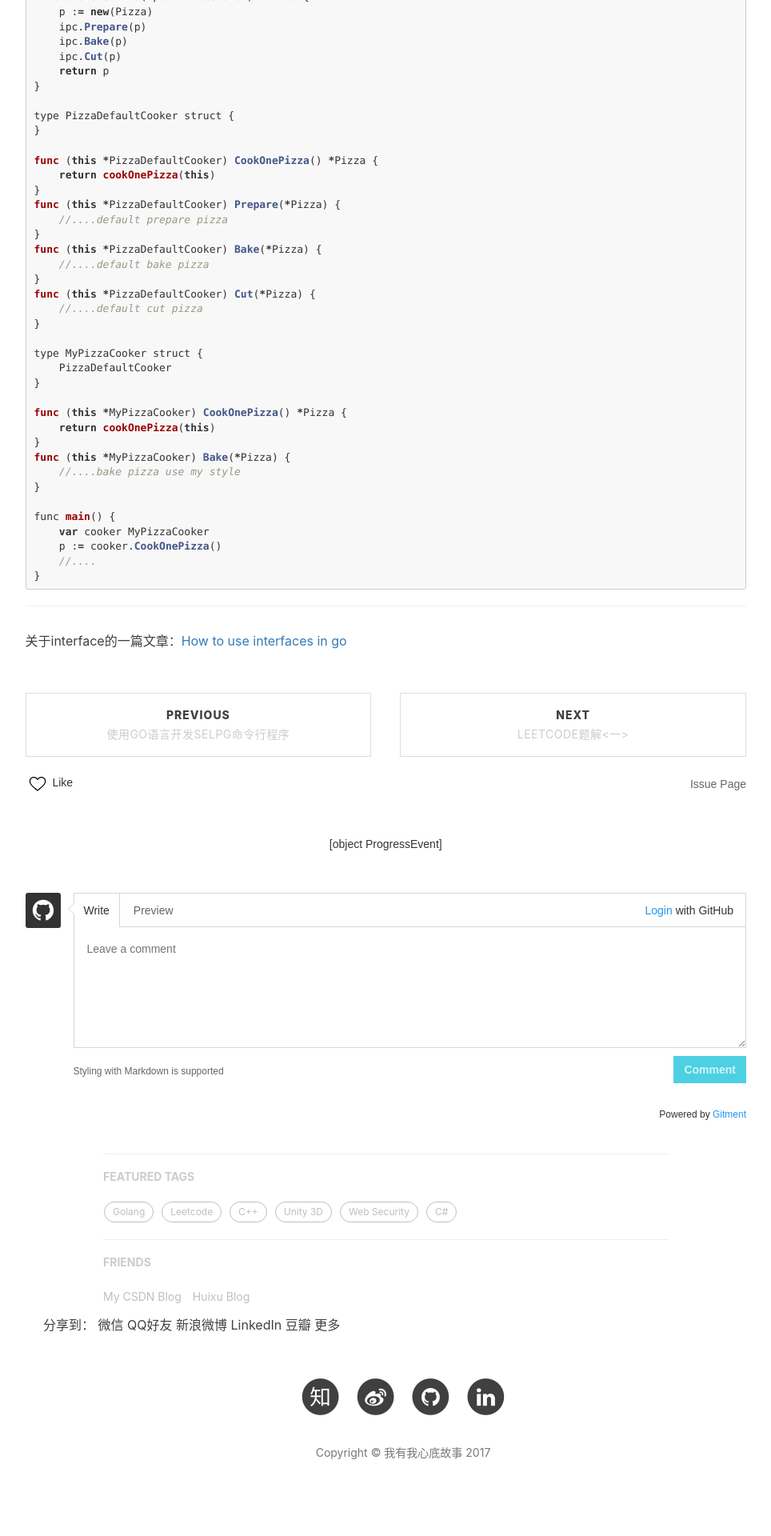
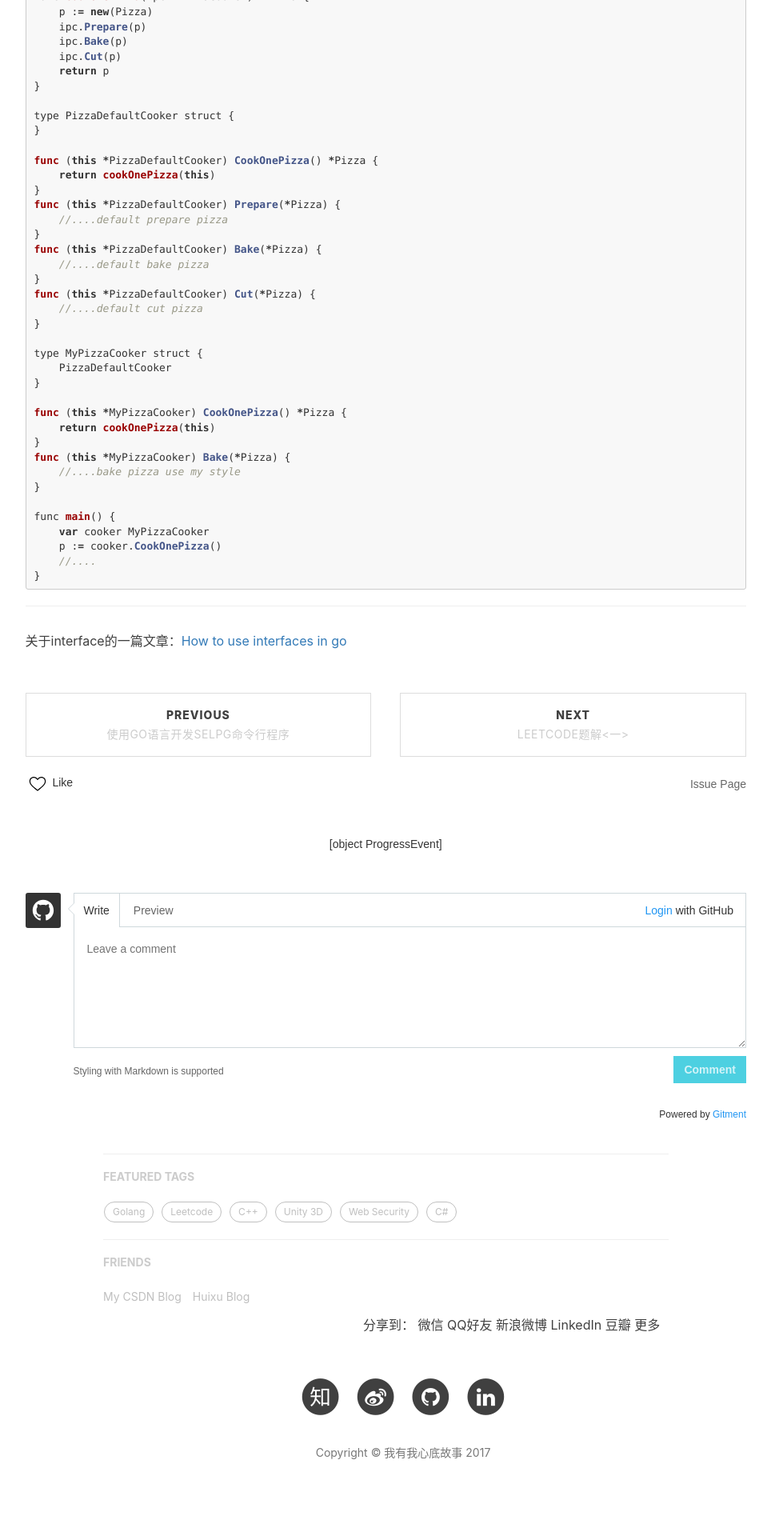
Before and after one commit to Tomy-Lee/Tomy-Lee.github.io, a Jekyll site: the page built from _posts/2017-11-9-the-interface-of-golang-language.md, in a window 1280 px wide. Shown: the part 2363-4283 px from the top of the page at 80% size, without its empty margins (136-1100 px from the left). Built offline with Jekyll 4.4.1, drawn with Linux system fonts in a browser that asks for light colours; nearby versions of some CDN libraries; comment, search, counter and statistics services are not loaded.

Commit message:
Update post.html

```diff
--- a/_layouts/post.html
+++ b/_layouts/post.html
@@ -176,7 +176,7 @@
 
 
 <!-- JiaThis Button BEGIN -->
-<div class="jiathis_style" style="padding-left:190px">
+<div class="jiathis_style" style="padding-left:590px">
 	<span class="jiathis_txt">分享到：</span>
 	<a class="jiathis_button_weixin">微信</a>
 	<a class="jiathis_button_cqq">QQ好友</a>
```
